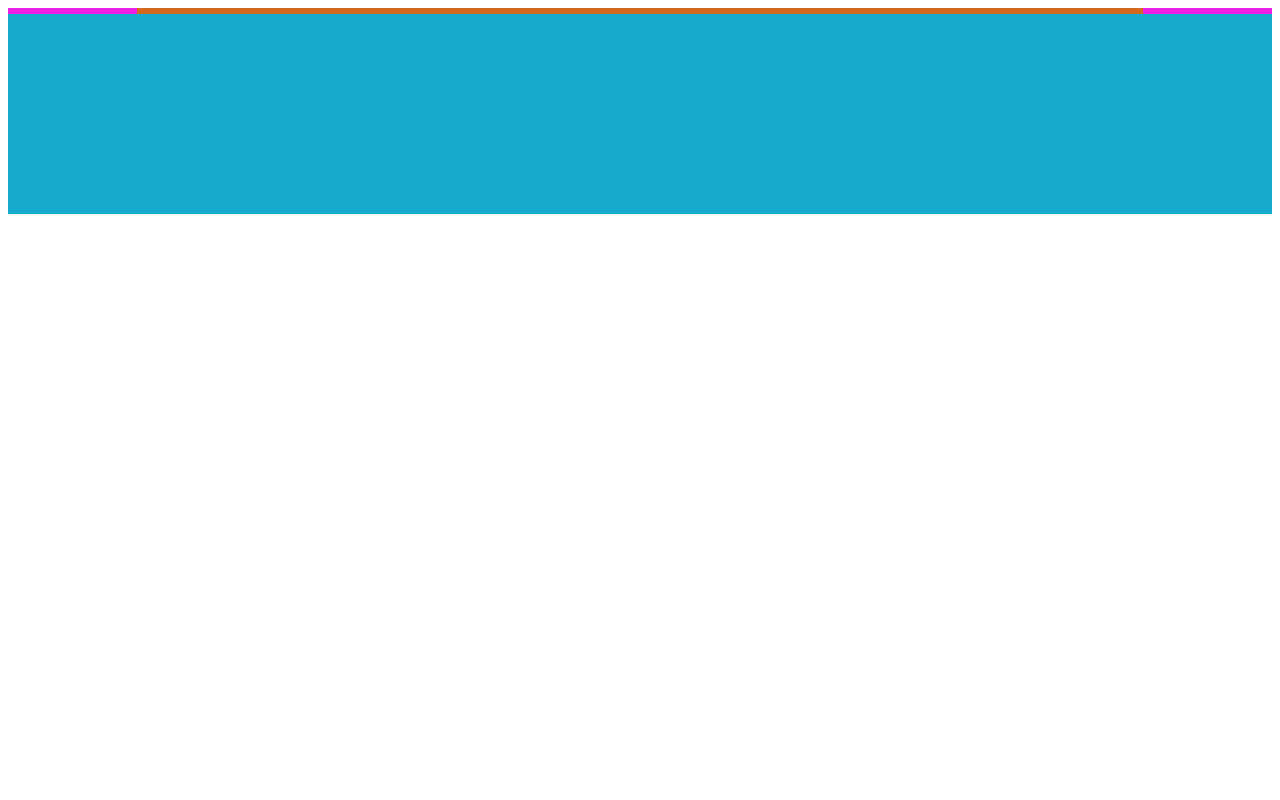
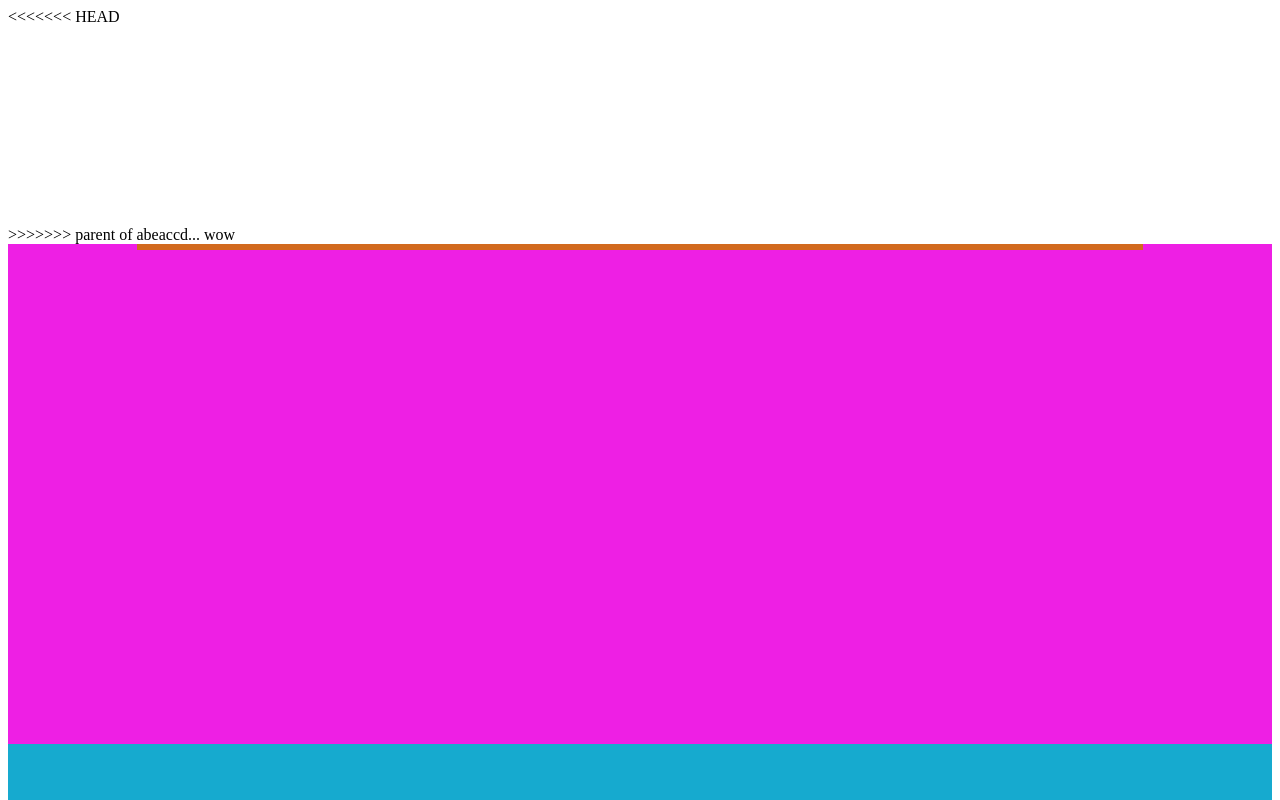
Before and after one commit to Rodman1091/Rodman1091.github.io, a plain HTML site: page lesson2.5.html in a window 1280 px wide. Shown: the top 800 px of the page. Drawn offline with Linux system fonts and the light colour scheme.

Commit message:
Revert "wow"
This reverts commit abeaccd2d31d06c95404435c21c19a32d4f19943.

```diff
--- a/lesson2.5.html
+++ b/lesson2.5.html
@@ -25,7 +25,11 @@
     </style>
     </head>
     <body>
+<<<<<<< HEAD
         <header style="height:200px" style="background-color: #dad612></header>
+=======
+        <header></header>
+>>>>>>> parent of abeaccd... wow
     <div class="content">
         <div id="wowwwww"></div>
     </div>
```
